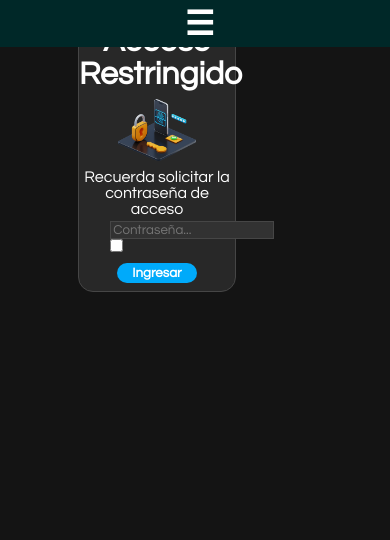
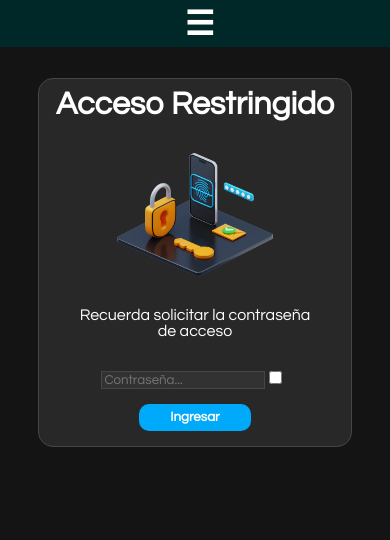
Before and after one commit to 0KGN/Gestion, a plain HTML site: page pages/herramientas.html in a window 390 px wide. Shown: the top 540 px of the page. Drawn offline with Linux system fonts and the light colour scheme; grey boxes are pictures that could not be loaded.

Commit message:
Add files via upload

```diff
--- a/css/add.css
+++ b/css/add.css
@@ -65,4 +65,23 @@
             border-color: rgb(70, 70, 70);
             border-width: 1px;
         }
+}
+
+@media (max-width:900px) {
+
+.add{
+.mensaje{
+    display: block;
+    width: 80%;
+    margin: 20% auto 0 auto;
+    p{
+        display: block;
+        width: 80%;
+        margin: 10% auto;
     }
+    h1{
+        margin-bottom: 10%;
+    }
+}
+}
+}
--- a/css/base.css
+++ b/css/base.css
@@ -56,7 +56,7 @@ body{
 
     }
     body{
-    margin: 80px 0 0 0px;
+    margin: 70px 0 0 0px;
    background-color: rgb(240, 240, 240);
 
 }
--- a/css/propios/herramientas.css
+++ b/css/propios/herramientas.css
@@ -1,43 +1,52 @@
-table{
+table {
 
     border-collapse: collapse;
     width: 90%;
     margin: 2% auto auto auto;
-    th{
+
+    th {
         border-style: none;
 
     }
 }
-.cuerpo{
-    p{
+
+.cuerpo {
+    p {
         width: 90%;
         margin: 2% auto auto auto;
     }
 }
-.logos{
+
+.logos {
     width: 15%;
 }
-.nombre{
+
+.nombre {
     width: 30%;
 }
-.descrip{
+
+.descrip {
     width: 30%;
 }
-th{
-    background-color: rgb(40,40,40);
+
+th {
+    background-color: rgb(40, 40, 40);
     padding: 2%;
     color: white;
 }
-td{
+
+td {
     padding: 2%;
     font-size: 15px;
     text-align: center;
-    img{
+
+    img {
         display: block;
         width: 30px;
         margin: auto;
     }
-    button{
+
+    button {
         background-color: rgb(0, 170, 240);
         padding: 5% 15%;
         border-radius: 5px;
@@ -45,15 +54,60 @@ td{
         border-style: none;
         font-weight: bold;
     }
-    button:hover{
+
+    button:hover {
         background-color: blue;
     }
 }
-tr{
+
+tr {
     border-style: solid;
     border-width: 1px;
-    border-color: rgba(150, 150, 150,0.5);
+    border-color: rgba(150, 150, 150, 0.5);
 }
-tr:hover{
+
+tr:hover {
     background-color: rgb(240, 240, 255);
 }
+
+@media (max-width:900px) {
+
+
+    .cuerpo {
+        p {
+            display: block;
+            width: 80%;
+            text-align: justify;
+            margin-bottom: 5%;
+        }
+
+        h2 {
+            margin-bottom: 5%;
+        }
+
+        table {
+            display: block;
+            width: 95%;
+
+            td {
+                font-size: 10px;
+            }
+
+            .logos {
+                width: 15%;
+            }
+
+            .nombre {
+                width: 2%;
+            }
+
+            .descrip {
+                width: 40%;
+
+            }
+
+
+        }
+    }
+
+}
--- a/css/propios/index.css
+++ b/css/propios/index.css
@@ -189,4 +189,5 @@ button:hover{
     height: 180px;
     margin: auto;
     border-radius: 10px 10px 0 0;
+
 }
```
Also changed, not shown: css/propios/vba.css (+7 -0 lines).
